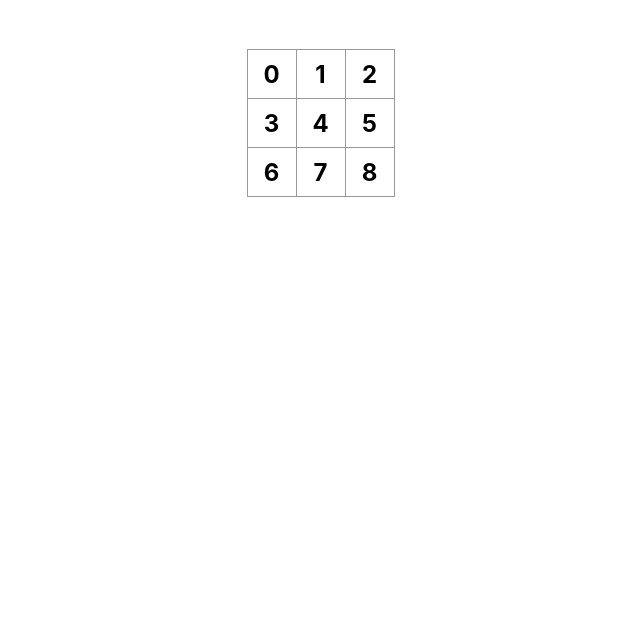
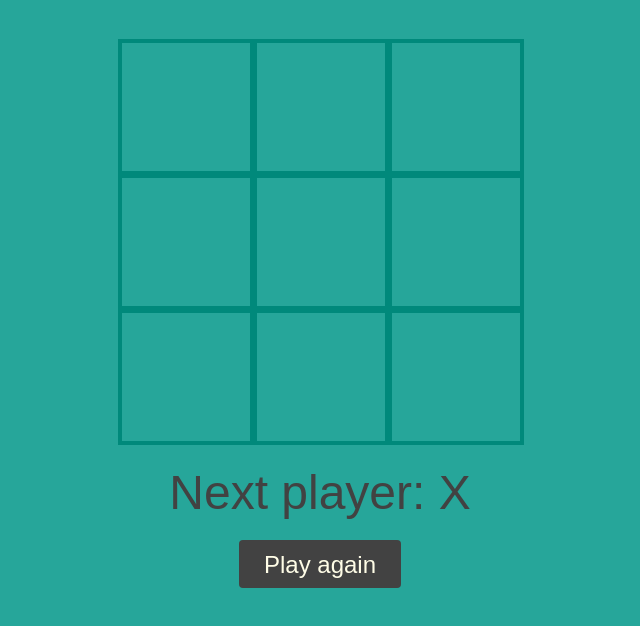
Before and after one commit to glinderm/react-app, a React (Create React App) app: page / in a window 1280 px wide. Shown: the top 626 px of the page, without its empty margins (320-960 px from the left). Built offline with nearby package versions, Linux system fonts and the light colour scheme.

Commit message:
converted tutorial tic-tac-toe to use hooks

```diff
--- a/src/index.css
+++ b/src/index.css
@@ -1,16 +1,7 @@
 body {
   font: 14px "Century Gothic", Futura, sans-serif;
-  margin: 50px;
-  font-family: -apple-system, BlinkMacSystemFont, 'Segoe UI', 'Roboto', 'Oxygen',
-    'Ubuntu', 'Cantarell', 'Fira Sans', 'Droid Sans', 'Helvetica Neue',
-    sans-serif;
-  -webkit-font-smoothing: antialiased;
-  -moz-osx-font-smoothing: grayscale;
-}
-
-code {
-  font-family: source-code-pro, Menlo, Monaco, Consolas, 'Courier New',
-    monospace;
+  margin: 40px;
+  background: #26a69a;
 }
 
 ol, ul {
@@ -24,22 +15,24 @@ ol, ul {
 }
 
 .status {
+  color: #424242;
   margin-bottom: 10px;
 }
 
 .square {
-  background: #fff;
-  border: 1px solid #999;
+  color: #424242;
+  background: #26a69a;
+  border: 4px solid #00897b;
   float: left;
-  font-size: 24px;
+  font-size: 96px;
   font-weight: bold;
-  line-height: 50px;
-  height: 50px;
+  line-height: 136px;
+  height: 136px;
   margin-right: -1px;
   margin-top: -1px;
   padding: 0;
   text-align: center;
-  width: 50px;
+  width: 136px;
 }
 
 .square:focus {
@@ -50,17 +43,52 @@ ol, ul {
   background: #ddd;
 }
 
+.container {
+  display: flex;
+  flex-direction: row;
+  justify-content: center;
+}
+
 .game {
   display: flex;
-  flex-direction: row;
+  flex-direction: column;
 }
 
 .game-info {
-  margin-left: 20px;
+  font-size: 48px;
+  color: #424242;
+  margin-top: 20px;
+  text-align: center;
 }
 
-.container {
-  display: flex;
-  flex-direction: row;
-  justify-content: center
+.restart-button {
+  margin-top: 20px;
+  text-align: center;
 }
+
+.restart:hover {
+  box-shadow: 0 12px 16px 0 rgba(0,0,0,0.24), 0 17px 50px 0 rgba(0,0,0,0.19);
+}
+
+.restart:focus {
+  outline: none;
+}
+
+.restart:active {
+  box-shadow: 0 1px #424242;
+  transform: translateY(1px);
+}
+
+.restart {
+  -webkit-transition-duration: 0.4s; /* Safari */
+  transition-duration: 0.4s;
+  background-color: #424242;
+  color: #fffde7;
+  border: none;
+  font-size: 24px;
+  line-height: 48px;
+  height: 48px;
+  width: 40%;
+  text-align: center;
+  border-radius: 4px;
+}
--- a/src/index.tsx
+++ b/src/index.tsx
@@ -1,9 +1,10 @@
-import React from 'react';
+import React, { useState } from 'react';
 import ReactDOM from 'react-dom';
 import 'bootstrap/dist/css/bootstrap.min.css';
 import './index.css';
 import App from './App';
 import reportWebVitals from './reportWebVitals';
+/* help converting tic tac toe chassis to use hooks https://medium.com/@shifrb/how-to-build-tic-tac-toe-with-react-hooks-ca37f6040022 */
 
 export function Square({ value, onClick }) {
   return (
@@ -13,28 +14,82 @@ export function Square({ value, onClick }) {
   );
 }
 
+function Restart({ onClick }) {
+
+  return (
+    <button className="restart" onClick={onClick}>
+      Play again
+    </button>
+  );
+}
+
 export function Board() {
+  const [squares, setSquares] = useState(Array(9).fill(null));
+  const [ isPlayerTurn, setIsPlayerTurn ] = useState(true);
+  const nextPlayer = isPlayerTurn ? "X" : "O";
+  const winner = calculateWinner(squares);
+
+  function renderSquare(i) {
+    return (
+      <Square
+        value={squares[i]}
+        onClick={() => {
+          if (squares[i] != null || winner != null) {
+            return;
+          }
+          const nextSquares = squares.slice();
+          nextSquares[i] = nextPlayer;
+          setSquares(nextSquares);
+
+          setIsPlayerTurn(!isPlayerTurn); // toggle turns
+        }}
+      />
+    );
+  }
+
+  function renderRestartButton() {
+    return (
+      <Restart
+        onClick={() => {
+          setSquares(Array(9).fill(null));
+          setIsPlayerTurn(true);
+        }}
+      />
+    );
+  }
+
+  function getStatus() {
+    if (winner) {
+      return "Winner: " + winner;
+    } else if (isBoardFull(squares)) {
+      return "Draw!";
+    } else {
+      return "Next player: " + nextPlayer;
+    }
+  }
 
   return (
     <div className="container">
       <div className="game">
         <div className="game-board">
           <div className="board-row">
-                  <Square value={0} onClick={null}/>
-                  <Square value={1} onClick={null}/>
-                  <Square value={2} onClick={null}/>
+            {renderSquare(0)}
+            {renderSquare(1)}
+            {renderSquare(2)}
           </div>
           <div className="board-row">
-                  <Square value={3} onClick={null}/>
-                  <Square value={4} onClick={null}/>
-                  <Square value={5} onClick={null}/>
+            {renderSquare(3)}
+            {renderSquare(4)}
+            {renderSquare(5)}
           </div>
           <div className="board-row">
-                  <Square value={6} onClick={null}/>
-                  <Square value={7} onClick={null}/>
-                  <Square value={8} onClick={null}/>
+            {renderSquare(6)}
+            {renderSquare(7)}
+            {renderSquare(8)}
           </div>
         </div>
+        <div className="game-info">{getStatus()}</div>
+        <div className="restart-button">{renderRestartButton()}</div>
       </div>
     </div>
   );
@@ -50,4 +105,35 @@ ReactDOM.render(
     document.getElementById('root')
   );
 */
+
+function calculateWinner(squares) {
+  const possibleLines = [
+    [0, 1, 2],
+    [3, 4, 5],
+    [6, 7, 8],
+    [0, 3, 6],
+    [1, 4, 7],
+    [2, 5, 8],
+    [0, 4, 8],
+    [2, 4, 6]
+  ];
+  // go over all possibly winning lines and check if they consist of only X's/only O's
+  for (let i = 0; i < possibleLines.length; i++) {
+    const [a, b, c] = possibleLines[i];
+    if (squares[a] && squares[a] === squares[b] && squares[a] === squares[c]) {
+      return squares[a];
+    }
+  }
+  return null;
+}
+
+function isBoardFull(squares) {
+  for (let i = 0; i < squares.length; i++) {
+    if (squares[i] == null) {
+      return false;
+    }
+  }
+  return true;
+}
+
 reportWebVitals();
```
Also changed, not shown: src/components/Board.tsx (+21 -9 lines). Lines whose indentation alone changed are shown as unchanged.
